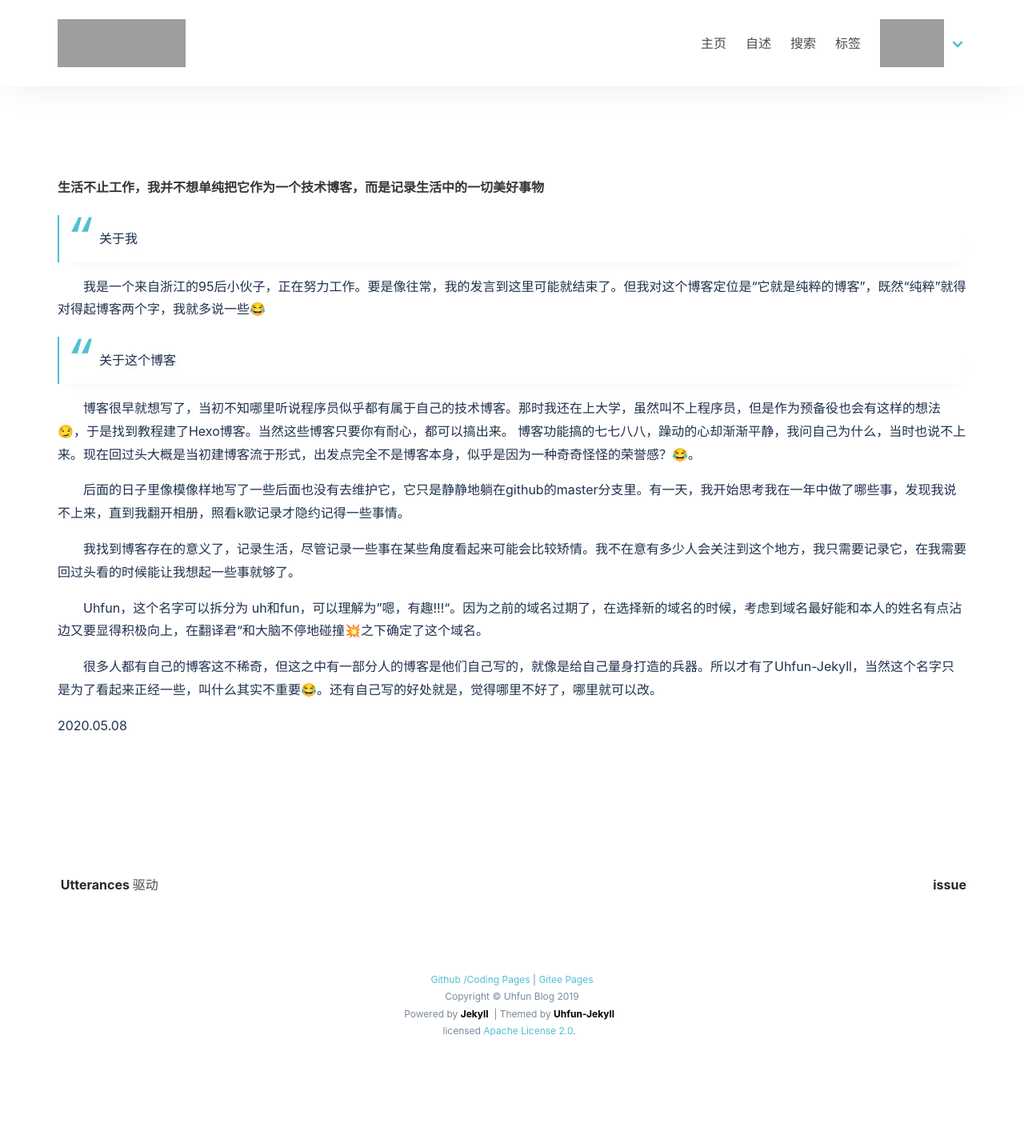
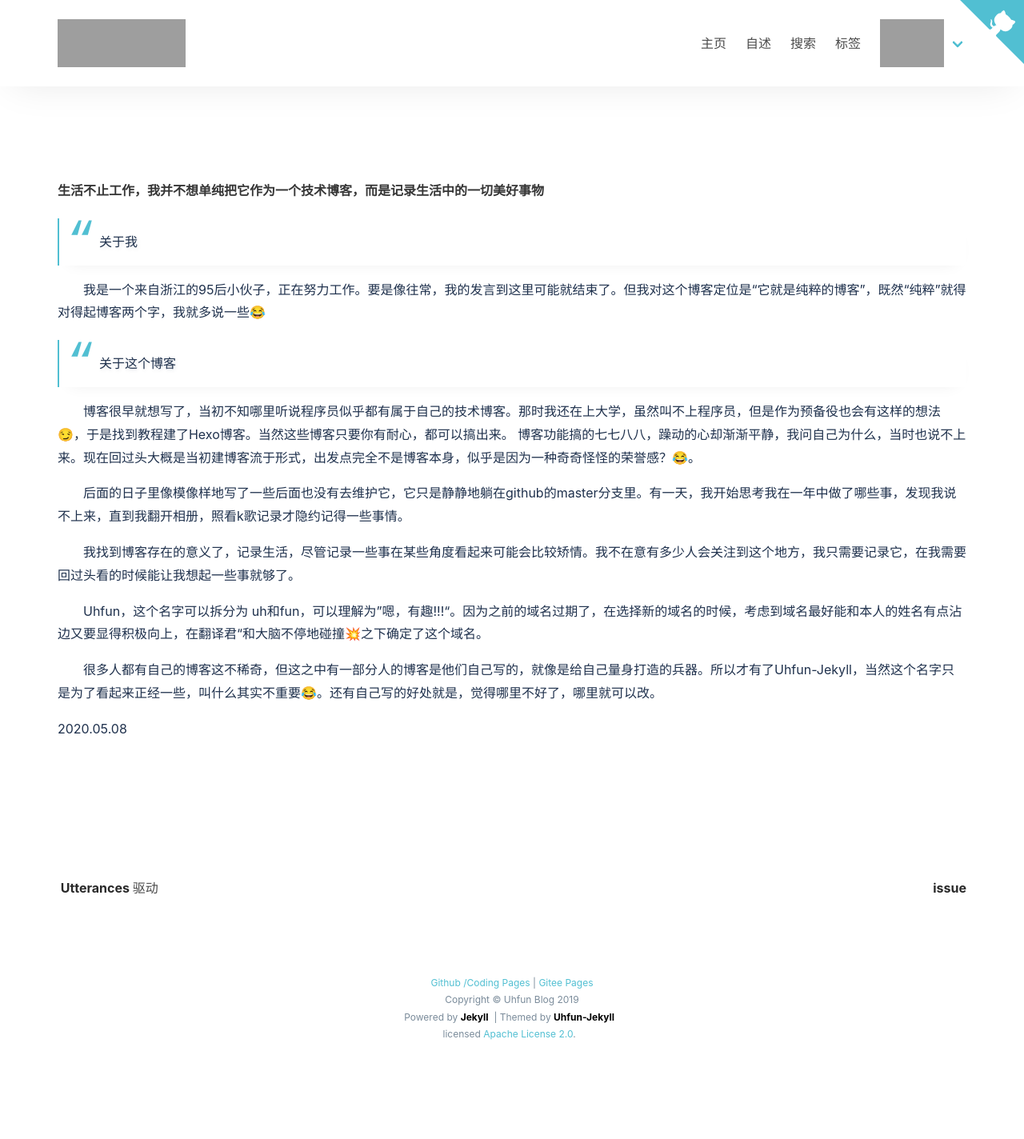
Before and after one commit to uhfun/Uhfun-Jekyll, a Jekyll site: the page built from about.md, in a window 1280 px wide. Shown: the whole page at 80% size. Built offline with Jekyll 4.4.1, drawn with Linux system fonts in a browser that asks for light colours; nearby versions of some CDN libraries; Markdown is read by kramdown in place of the engine named in the settings; comment, search, counter and statistics services are not loaded; grey boxes are pictures that could not be loaded.

Commit message:
github-corner

```diff
--- /dev/null
+++ b/_includes/component/github-corner.html
@@ -0,0 +1,9 @@
+{%- if site.github_username != nil or site.github_username != '' -%}
+<a target='_blank' href="https://github.com/{{site.github_username}}" class="github-corner" aria-label="View source on GitHub">
+    <svg width="80" height="80" viewBox="0 0 250 250" aria-hidden="true">
+      <path d="M0,0 L115,115 L130,115 L142,142 L250,250 L250,0 Z"></path>
+      <path d="M128.3,109.0 C113.8,99.7 119.0,89.6 119.0,89.6 C122.0,82.7 120.5,78.6 120.5,78.6 C119.2,72.0 123.4,76.3 123.4,76.3 C127.3,80.9 125.5,87.3 125.5,87.3 C122.9,97.6 130.6,101.9 134.4,103.2" fill="currentColor" style="transform-origin: 130px 106px;" class="octo-arm"></path>
+      <path d="M115.0,115.0 C114.9,115.1 118.7,116.5 119.8,115.4 L133.7,101.6 C136.9,99.2 139.9,98.4 142.2,98.6 C133.8,88.0 127.5,74.4 143.8,58.0 C148.5,53.4 154.0,51.2 159.7,51.0 C160.3,49.4 163.2,43.6 171.4,40.1 C171.4,40.1 176.1,42.5 178.8,56.2 C183.1,58.6 187.2,61.8 190.9,65.4 C194.5,69.0 197.7,73.2 200.1,77.6 C213.8,80.2 216.3,84.9 216.3,84.9 C212.7,93.1 206.9,96.0 205.4,96.6 C205.1,102.4 203.0,107.8 198.3,112.5 C181.9,128.9 168.3,122.5 157.7,114.1 C157.9,116.9 156.7,120.9 152.7,124.9 L141.0,136.5 C139.8,137.7 141.6,141.9 141.8,141.8 Z" fill="currentColor" class="octo-body"></path>
+    </svg>
+</a>
+{% endif %}
--- a/_layouts/default.html
+++ b/_layouts/default.html
@@ -2,6 +2,7 @@
 <html lang="{{ page.lang | default: site.lang | default: 'zh-CN' }}">
 {%- include head.html -%}
 <body>
+  {%- include component/github-corner.html -%}
   {%- include header.html -%}
   <div class="section">
     <div class="container">
--- a/_sass/uhfun.scss
+++ b/_sass/uhfun.scss
@@ -83,7 +83,8 @@
   "uhfun/syntax-highlighting",
   "uhfun/gitment",
   "uhfun/toc",
-  "uhfun/_search-box",
+  "uhfun/github-corner",
+  "uhfun/search-box",
   "uhfun/utterances",
   "bulma-0.8.0/bulma.sass"
 ;
--- /dev/null
+++ b/_sass/uhfun/_github-corner.scss
@@ -0,0 +1,52 @@
+.github-corner {
+    z-index: 999;
+    svg {
+        fill:#40b9cee8;
+        color:#fff;
+        position: absolute;
+        top: 0;
+        border: 0;
+        right: 0;
+        @media (max-width: 899px) {
+            top: 76px;
+        }
+    }
+}
+.github-corner:hover .octo-arm {
+  animation: octocat-wave 560ms ease-in-out;
+}
+@keyframes octocat-wave {
+    0% {
+        transform: rotate(0deg);
+    }
+
+    20% {
+        transform: rotate(-25deg);
+    }
+
+    40% {
+        transform: rotate(10deg);
+    }
+
+    60% {
+        transform: rotate(-25deg);
+    }
+
+    80% {
+        transform: rotate(10deg);
+    }
+
+    100% {
+        transform: rotate(0deg);
+    }
+}
+
+@media (max-width: 500px) {
+    .github-corner:hover .octo-arm {
+        animation: none;
+    }
+
+    .github-corner .octo-arm {
+        animation: octocat-wave 560ms ease-in-out;
+    }
+}
--- a/_sass/uhfun/_layout.scss
+++ b/_sass/uhfun/_layout.scss
@@ -81,6 +81,8 @@
     font-family: Segoe UI, "Microsoft Yahei" !important;
     align-items: center;
     display: flex;
+    flex-wrap: wrap;
+    margin: 2px 0;
   }
 
   a:hover {
@@ -162,6 +164,7 @@
 }
 
 .sketch-media-music-kg {
+  margin-top: 1rem !important;
   a {
     margin: 0px !important;
     background-color: #f9f9f9;
```
